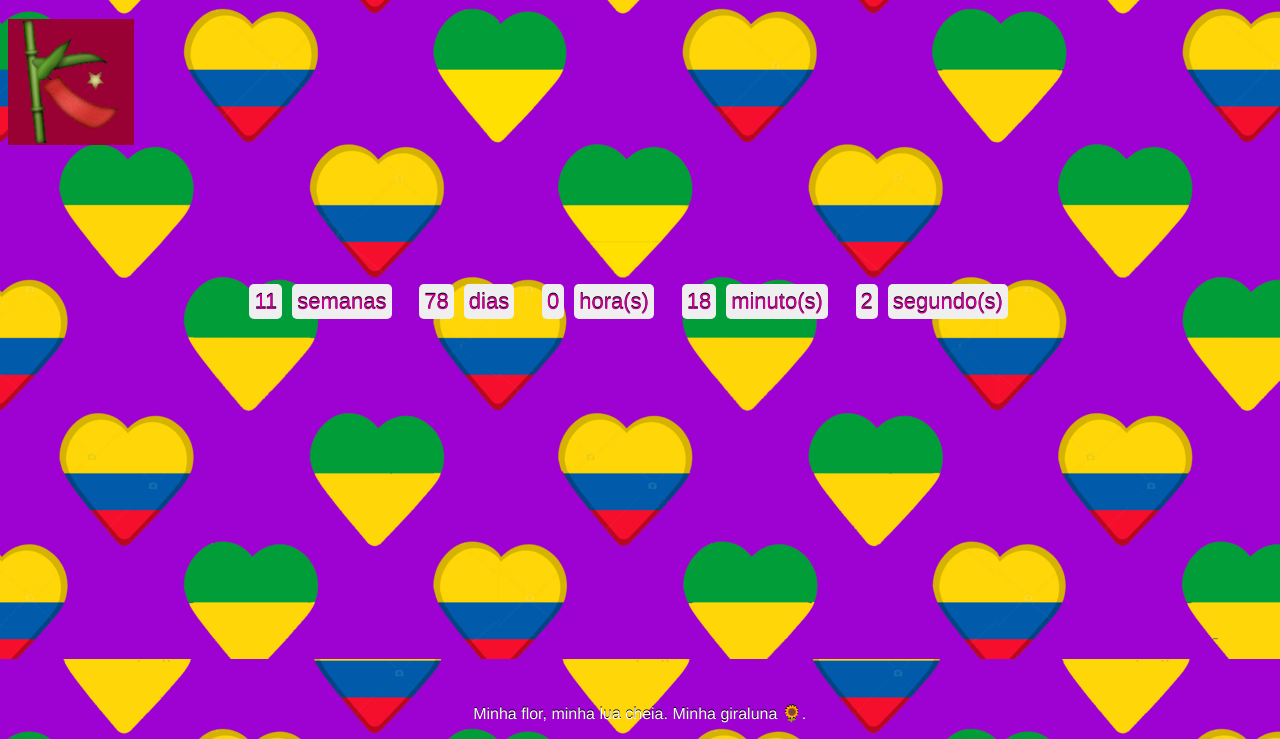
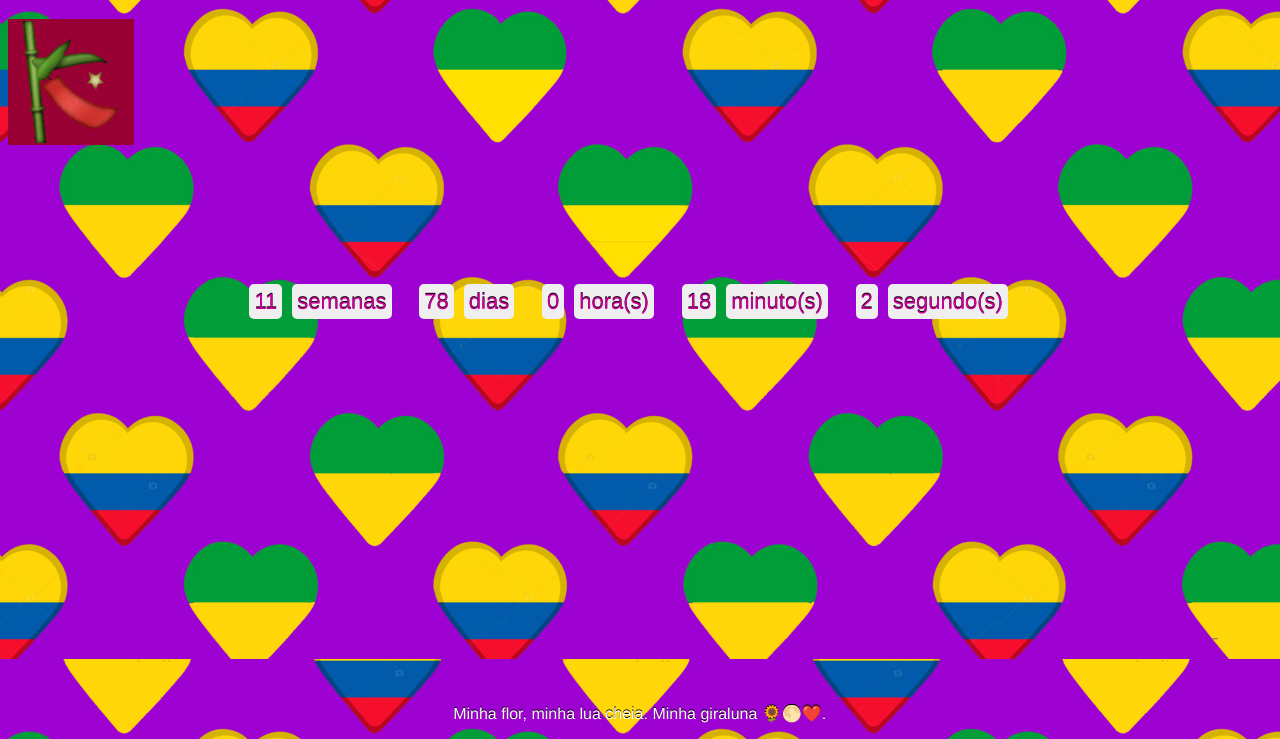
Before and after one commit to William-Henrique/Marcela, a plain HTML site: page index.html in a window 1280 px wide. Shown: the part 61-800 px from the top of the page. Drawn offline with Linux system fonts and the light colour scheme.

Commit message:
updating emojis

```diff
--- a/index.html
+++ b/index.html
@@ -24,7 +24,7 @@
 </div>
 <div>
 		<div style="position: relative; text-align: center">
-      <p style="position: fixed; bottom: 0; width:98.7%;"> Minha flor, minha lua cheia. Minha giraluna 🌻.</p> <!--*ultima linha debaixo-->
+      <p style="position: fixed; bottom: 0; width:98.7%;"> Minha flor, minha lua cheia. Minha giraluna 🌻🌕❤️.</p> <!--*ultima linha debaixo-->
 		</div>
 
 <script>
```
